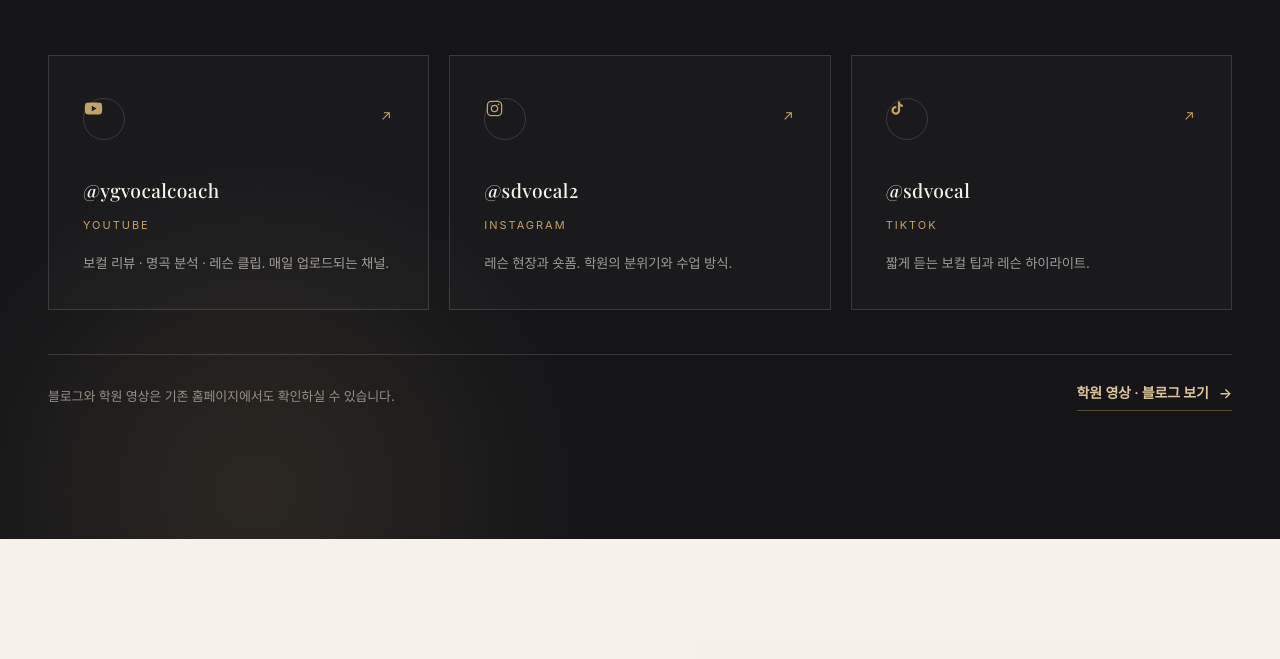
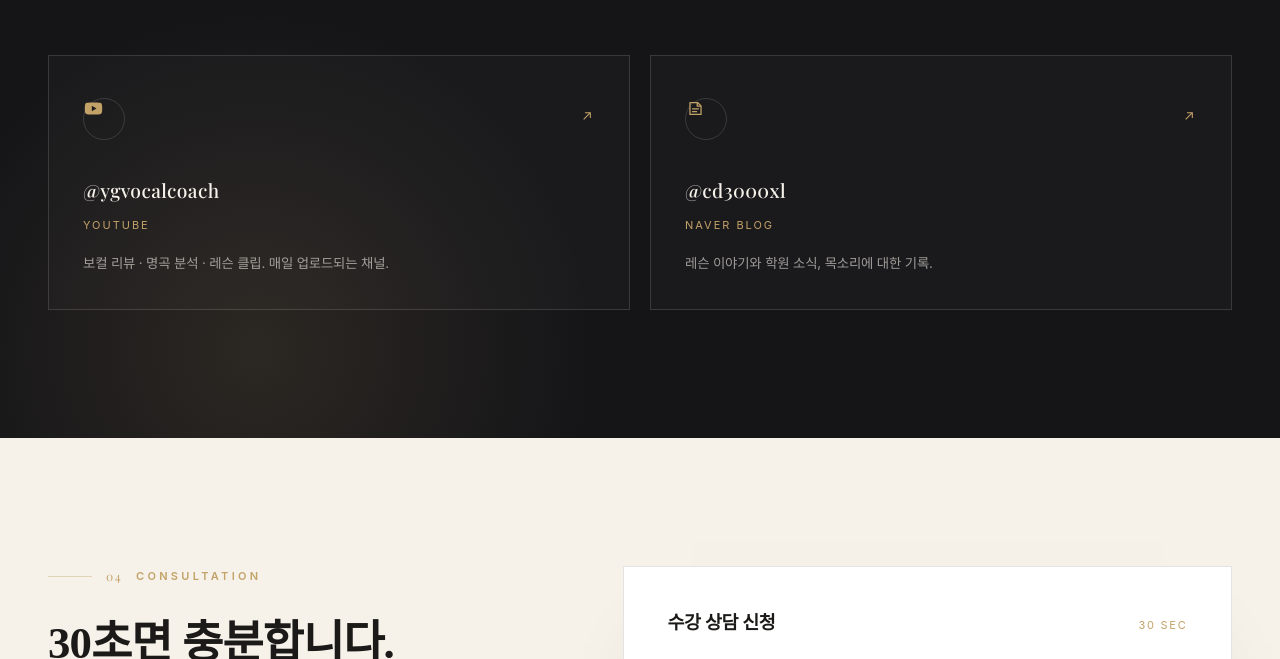
Before and after one commit to sdvocal/sdvocal.github.io, a plain HTML site: page index.html in a window 1280 px wide. Shown: the part 4910-5569 px from the top of the page. Drawn offline with nearby package versions, Linux system fonts and the light colour scheme; a web font is replaced by a local one.

Commit message:
Update Naver blog link, remove Instagram and TikTok channels

```diff
--- a/index.html
+++ b/index.html
@@ -397,7 +397,7 @@ h1,h2,h3,h4{font-family:var(--serif);font-weight:600;margin:0;letter-spacing:-.0
 .showcase .lede{color:rgba(246,242,234,.68)}
 .showcase__head{display:grid;grid-template-columns:1fr 1fr;gap:clamp(24px,5vw,70px);align-items:end;margin-bottom:clamp(38px,5vw,58px)}
 .showcase__head .lede{justify-self:end;margin:0}
-.channels{display:grid;grid-template-columns:repeat(3,1fr);gap:clamp(12px,1.6vw,20px);position:relative;z-index:1}
+.channels{display:grid;grid-template-columns:repeat(2,1fr);gap:clamp(12px,1.6vw,20px);position:relative;z-index:1}
 .channel{
   display:flex;flex-direction:column;gap:0;padding:clamp(24px,2.8vw,34px);
   border:1px solid var(--line-dark);background:rgba(246,242,234,.02);
@@ -998,34 +998,17 @@ dialog.privacy::backdrop{background:rgba(8,8,10,.62);backdrop-filter:blur(3px)}
         <p>보컬 리뷰 · 명곡 분석 · 레슨 클립. 매일 업로드되는 채널.</p>
       </a>
 
-      <a class="channel reveal d1" href="https://www.instagram.com/sdvocal2/" target="_blank" rel="noopener">
+      <a class="channel reveal d1" href="https://blog.naver.com/cd3000xl" target="_blank" rel="noopener">
         <div class="channel__top">
           <span class="channel__icon">
-            <svg viewBox="0 0 24 24" fill="none" stroke="currentColor" stroke-width="1.6" aria-hidden="true"><rect x="3" y="3" width="18" height="18" rx="5"/><circle cx="12" cy="12" r="4"/><circle cx="17.2" cy="6.8" r="1" fill="currentColor" stroke="none"/></svg>
+            <svg viewBox="0 0 24 24" fill="none" stroke="currentColor" stroke-width="1.6" aria-hidden="true"><path d="M5 4.5h9.6L19 8.9V19.5H5z" stroke-linejoin="round"/><path d="M14.2 4.6v4.4h4.4" stroke-linejoin="round"/><path d="M8.2 12.4h7.6M8.2 16h5.2" stroke-linecap="round"/></svg>
           </span>
           <span class="channel__ext"><svg viewBox="0 0 24 24" fill="none" stroke="currentColor" stroke-width="1.6" aria-hidden="true"><path d="M7 17 17 7M9 7h8v8"/></svg></span>
         </div>
-        <b>@sdvocal2</b>
-        <span>Instagram</span>
-        <p>레슨 현장과 숏폼. 학원의 분위기와 수업 방식.</p>
+        <b>@cd3000xl</b>
+        <span>Naver Blog</span>
+        <p>레슨 이야기와 학원 소식, 목소리에 대한 기록.</p>
       </a>
-
-      <a class="channel reveal d2" href="https://www.tiktok.com/@sdvocal" target="_blank" rel="noopener">
-        <div class="channel__top">
-          <span class="channel__icon">
-            <svg viewBox="0 0 24 24" fill="currentColor" aria-hidden="true"><path d="M16.6 3h-2.9v11.4a2.6 2.6 0 1 1-2.6-2.6c.3 0 .5 0 .7.1V9a5.5 5.5 0 1 0 4.8 5.5V9.2a6.4 6.4 0 0 0 3.4 1V7.3a3.6 3.6 0 0 1-3.4-3.6V3z"/></svg>
-          </span>
-          <span class="channel__ext"><svg viewBox="0 0 24 24" fill="none" stroke="currentColor" stroke-width="1.6" aria-hidden="true"><path d="M7 17 17 7M9 7h8v8"/></svg></span>
-        </div>
-        <b>@sdvocal</b>
-        <span>TikTok</span>
-        <p>짧게 듣는 보컬 팁과 레슨 하이라이트.</p>
-      </a>
-    </div>
-
-    <div class="showcase__foot reveal">
-      <p>블로그와 학원 영상은 기존 홈페이지에서도 확인하실 수 있습니다.</p>
-      <a class="link-u" href="https://sdmusic.page24.app/" target="_blank" rel="noopener">학원 영상 · 블로그 보기 <span class="btn__arrow">→</span></a>
     </div>
   </div>
 </section>
@@ -1193,8 +1176,7 @@ dialog.privacy::backdrop{background:rgba(8,8,10,.62);backdrop-filter:blur(3px)}
         <h4>Channel</h4>
         <ul>
           <li><a href="https://www.youtube.com/@ygvocalcoach" target="_blank" rel="noopener">YouTube @ygvocalcoach</a></li>
-          <li><a href="https://www.instagram.com/sdvocal2/" target="_blank" rel="noopener">Instagram @sdvocal2</a></li>
-          <li><a href="https://www.tiktok.com/@sdvocal" target="_blank" rel="noopener">TikTok @sdvocal</a></li>
+          <li><a href="https://blog.naver.com/cd3000xl" target="_blank" rel="noopener">Naver Blog</a></li>
           <li><a href="https://pf.kakao.com/_UXCNT/chat" target="_blank" rel="noopener">카카오톡 1:1 상담</a></li>
         </ul>
       </div>
```
